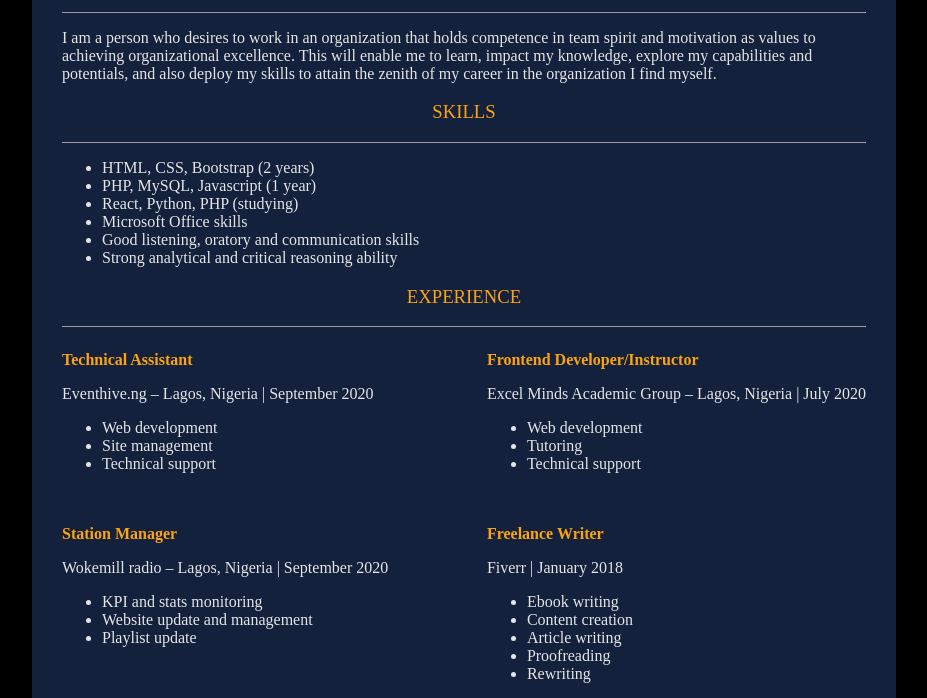
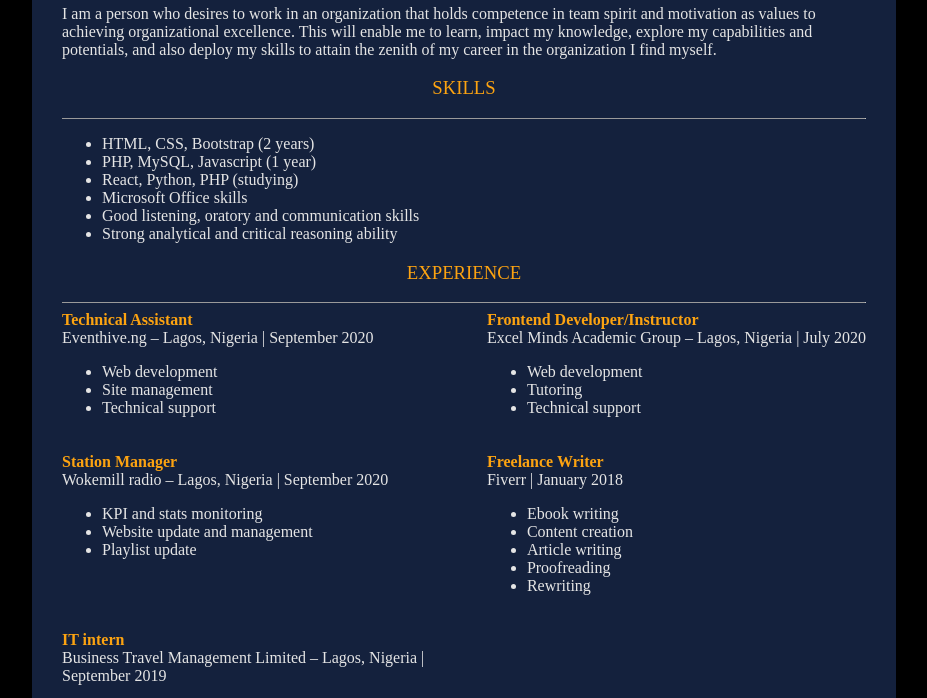
Before and after one commit to peasizedsunflower/new-cv, a plain HTML site: page index.html in a window 1280 px wide. Shown: the part 282-980 px from the top of the page, without its empty margins (176-1103 px from the left). Drawn offline with Linux system fonts and the light colour scheme; a web font is replaced by a local one.

Commit message:
Minor edit

```diff
--- a/style.css
+++ b/style.css
@@ -46,6 +46,9 @@ body {
 }
 .content a {
   color: #fca311;
+}
+.content p {
+  margin: 0px;
 }
 
 /* FADE IN */
```
